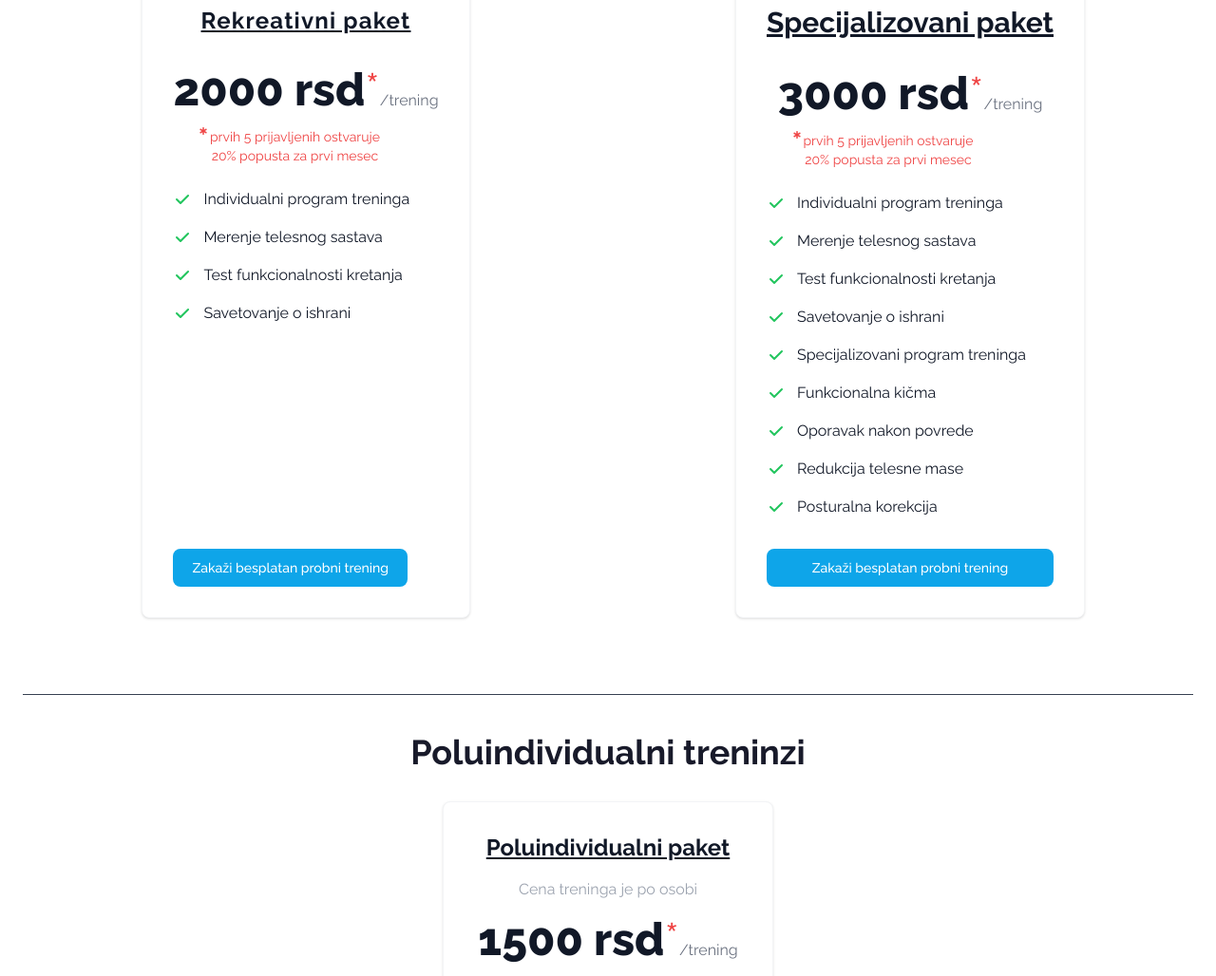
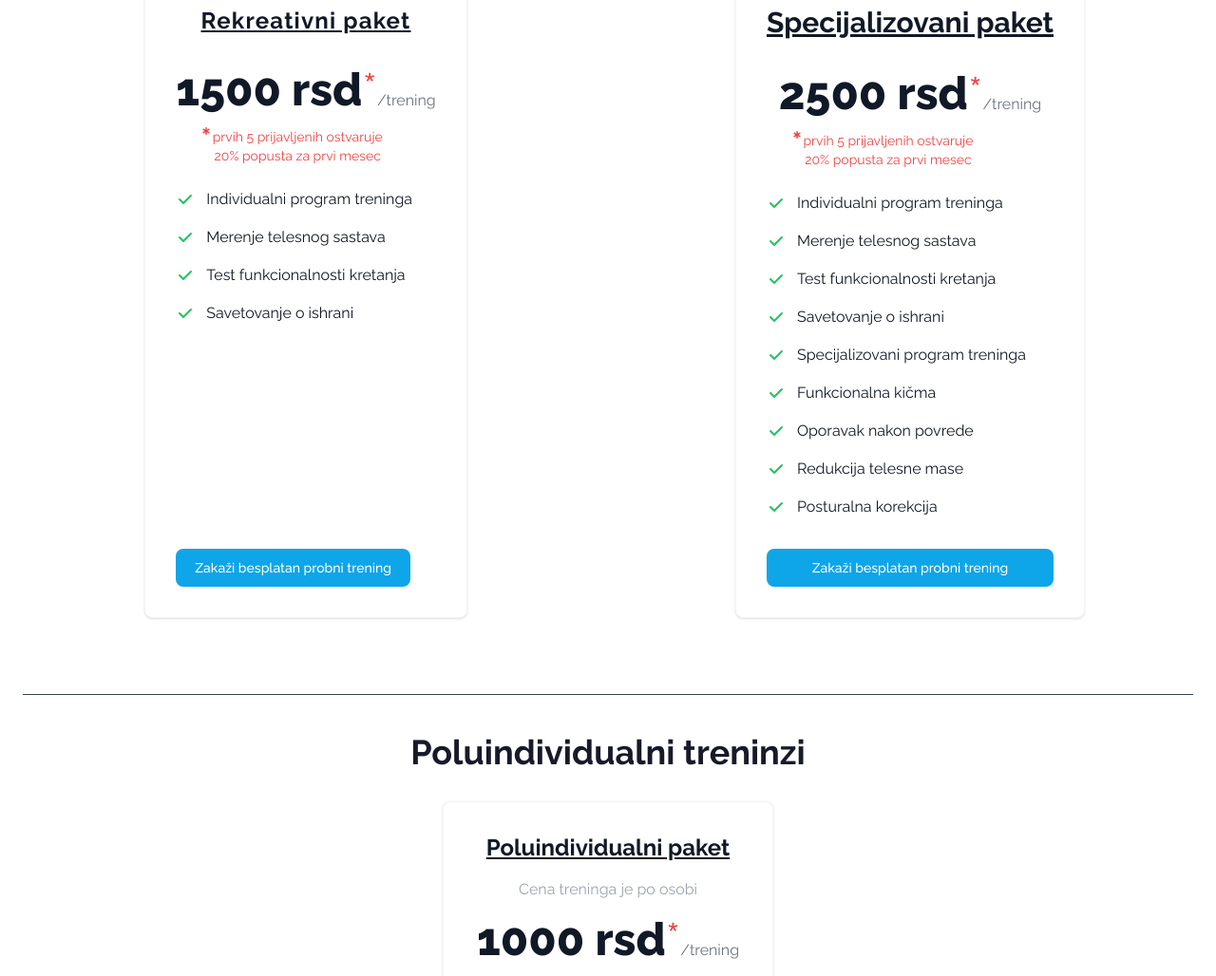
Before and after one commit to Markobanduka/Darko-Start, a React (Vite) app: page /programi in a window 1280 px wide. Shown: the part 436-1464 px from the top of the page at 95% size. Built offline with nearby package versions, Linux system fonts and the light colour scheme; the HTML template or start-up script is replaced by a standard one.

Commit message:
adjusted prices

```diff
--- a/src/components/pages/pricingPage/PricingPage.jsx
+++ b/src/components/pages/pricingPage/PricingPage.jsx
@@ -29,7 +29,7 @@ const PricingPage = () => {
               </h3>
               <div className="flex justify-center items-baseline my-4">
                 <span className="text-5xl font-extrabold">
-                  2000 rsd
+                  1500 rsd
                   <span className="font-normal text-red-500">*</span>
                 </span>
                 <span className="text-gray-500 dark:text-gray-400">
@@ -119,7 +119,7 @@ const PricingPage = () => {
               </h3>
               <div className="flex justify-center items-baseline my-4">
                 <span className="text-5xl font-extrabold">
-                  3000 rsd
+                  2500 rsd
                   <span className="font-normal text-red-500">*</span>
                 </span>
 
@@ -293,7 +293,7 @@ const PricingPage = () => {
               <span className="text-gray-400 ">Cena treninga je po osobi</span>
               <div className="flex justify-center items-baseline my-4">
                 <span className="text-5xl font-extrabold">
-                  1500 rsd
+                  1000 rsd
                   <span className="font-normal text-red-500">*</span>
                 </span>
                 <span className="text-gray-500 dark:text-gray-400">
```
